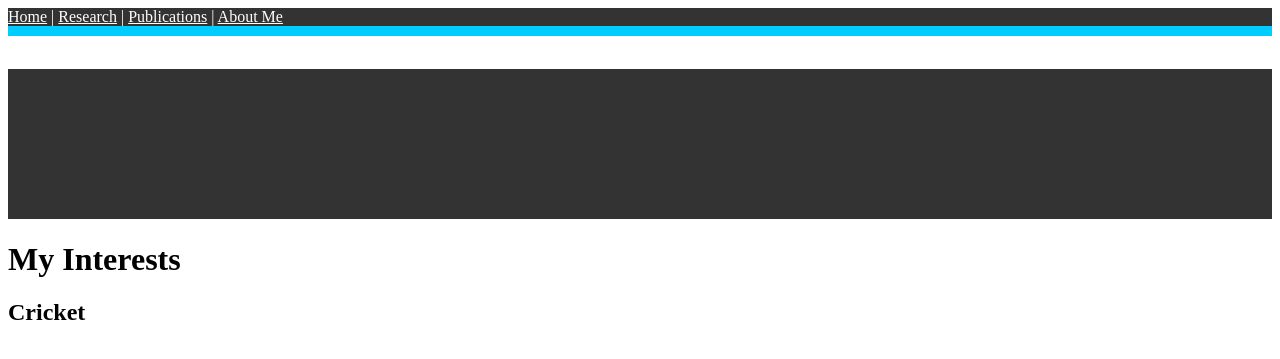
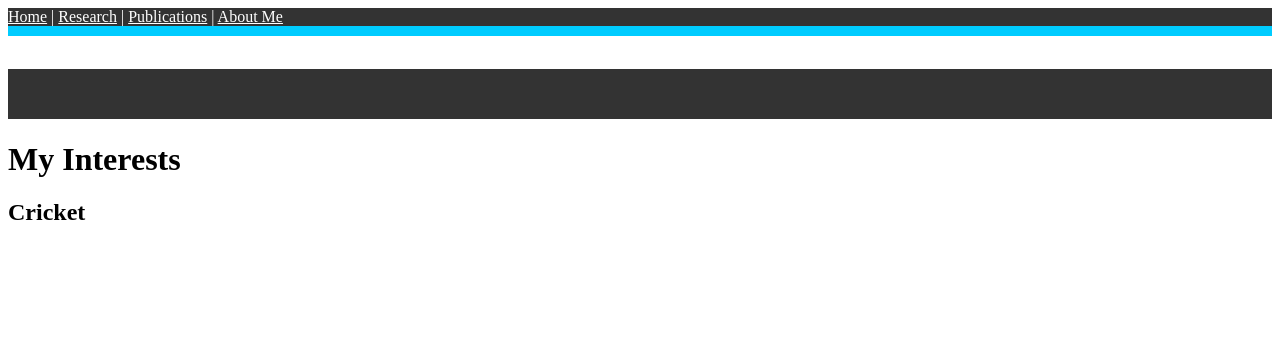
Before and after one commit to siddharthngandhi/siddharthngandhi.github.io, a Jekyll site: the page built from aboutme.md, in a window 1280 px wide. Shown: the top 359 px of the page. Built offline with Jekyll 4.4.1, drawn with Linux system fonts in a browser that asks for light colours; our own code applies the rules of GitHub Pages for plain Markdown files.

Commit message:
Update default.html

```diff
--- a/_layouts/default.html
+++ b/_layouts/default.html
@@ -23,7 +23,7 @@
       {% endif %}
 
     {% if page.banner_image!="banner" %}
-      height: 150px;
+      height: 50px;
       background-color: #333333;
       vertical-align: top;
       {% endif %}
```
